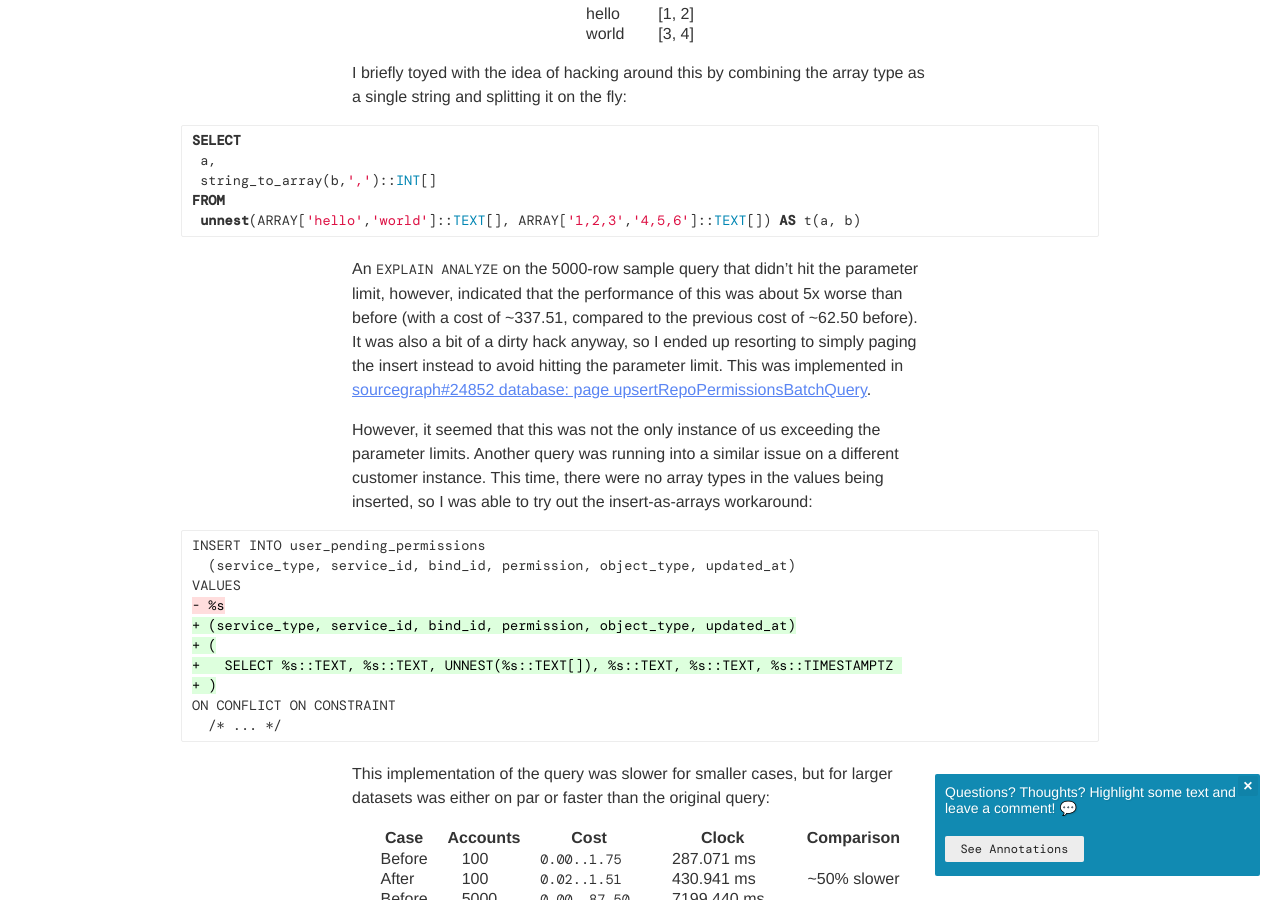
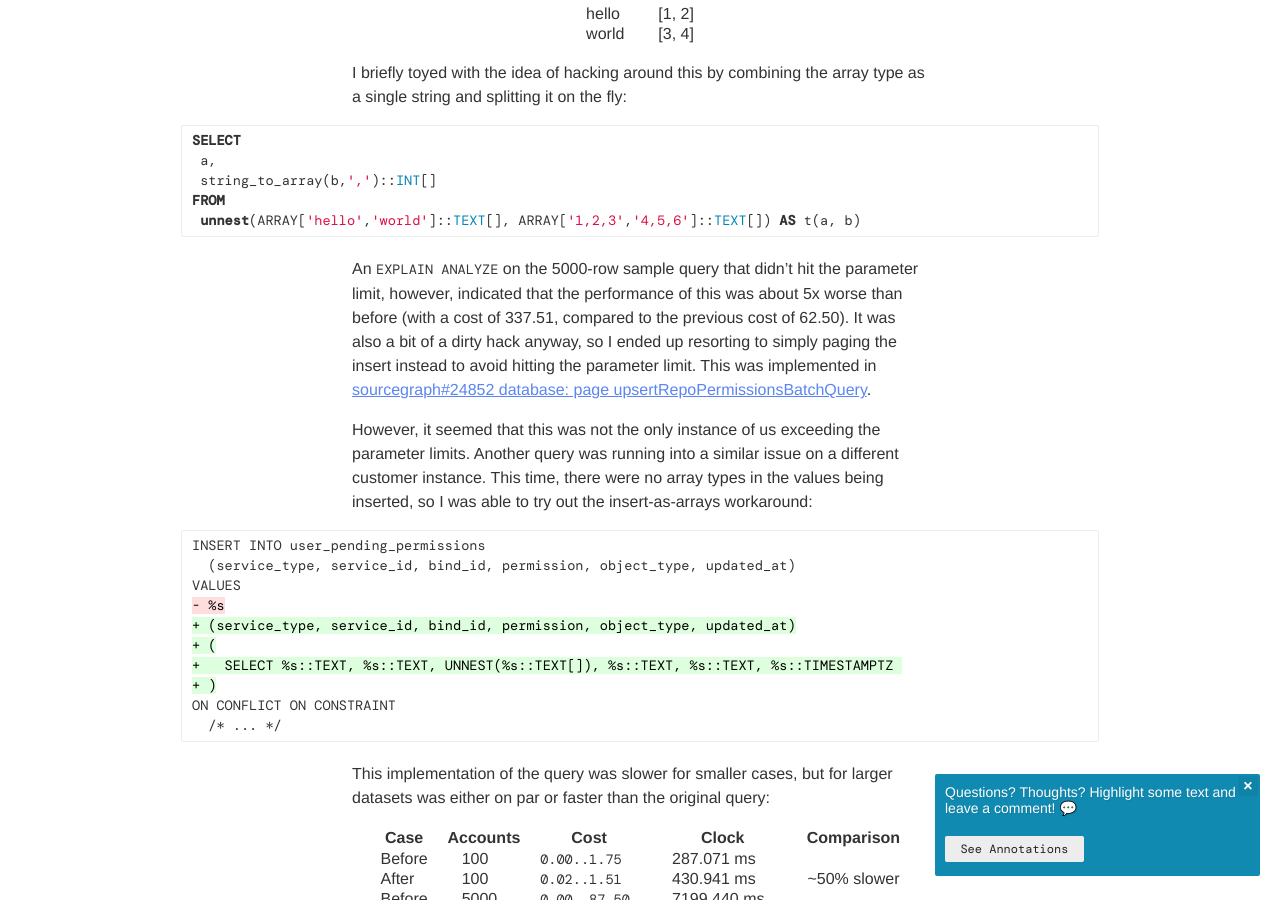
Before and after one commit to bobheadxi/bobheadxi.github.io, a Jekyll site: the page built from content/_posts/2021-10-8-mirroring-github-permissions-at-scale.md, in a window 1280 px wide and 900 px high, scrolled down 8492 px. Built offline with Jekyll 4.4.1, drawn with Linux system fonts in a browser that asks for light colours; nearby versions of some CDN libraries; emoji names are drawn with the system emoji font; some web fonts are replaced; a style sheet for code colours, icons or effects is not loaded.

Commit message:
minor fixups

````diff
--- a/content/_posts/2021-10-8-mirroring-github-permissions-at-scale.md
+++ b/content/_posts/2021-10-8-mirroring-github-permissions-at-scale.md
@@ -258,7 +258,7 @@ FROM
  unnest(ARRAY['hello','world']::TEXT[], ARRAY['1,2,3','4,5,6']::TEXT[]) AS t(a, b)
 ```
 
-An `EXPLAIN ANALYZE` on the 5000-row sample query that didn't hit the parameter limit, however, indicated that the performance of this was about 5x worse than before (with a cost of ~337.51, compared to the previous cost of ~62.50 before). It was also a bit of a dirty hack anyway, so I ended up resorting to simply paging the insert instead to avoid hitting the parameter limit. This was implemented in [sourcegraph#24852 database: page upsertRepoPermissionsBatchQuery](https://github.com/sourcegraph/sourcegraph/pull/24852).
+An `EXPLAIN ANALYZE` on the 5000-row sample query that didn't hit the parameter limit, however, indicated that the performance of this was about 5x worse than before (with a cost of 337.51, compared to the previous cost of 62.50). It was also a bit of a dirty hack anyway, so I ended up resorting to simply paging the insert instead to avoid hitting the parameter limit. This was implemented in [sourcegraph#24852 database: page upsertRepoPermissionsBatchQuery](https://github.com/sourcegraph/sourcegraph/pull/24852).
 
 However, it seemed that this was not the only instance of us exceeding the parameter limits. Another query was running into a similar issue on a different customer instance. This time, there were no array types in the values being inserted, so I was able to try out the insert-as-arrays workaround:
 
````
Also changed, not shown: content/_experience/2019-5-7-riot-games.md (+1 -1 lines).
